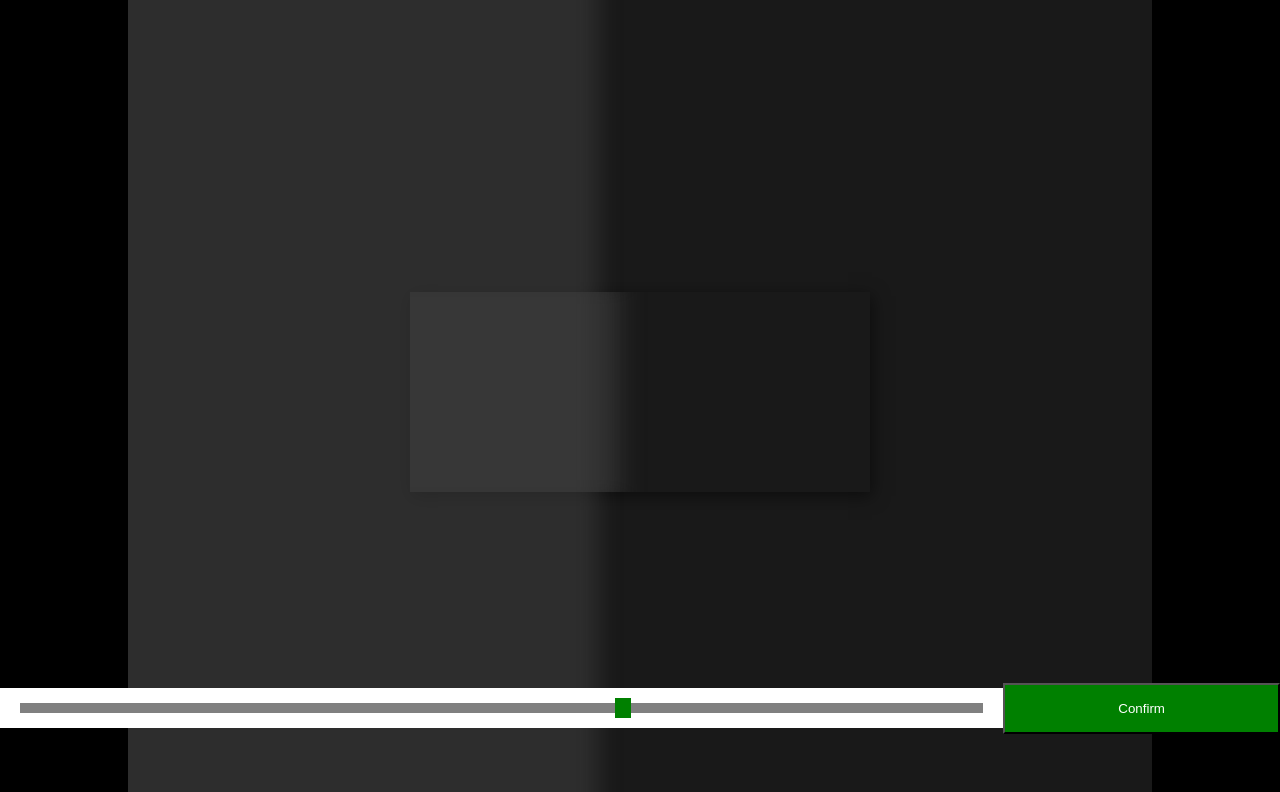
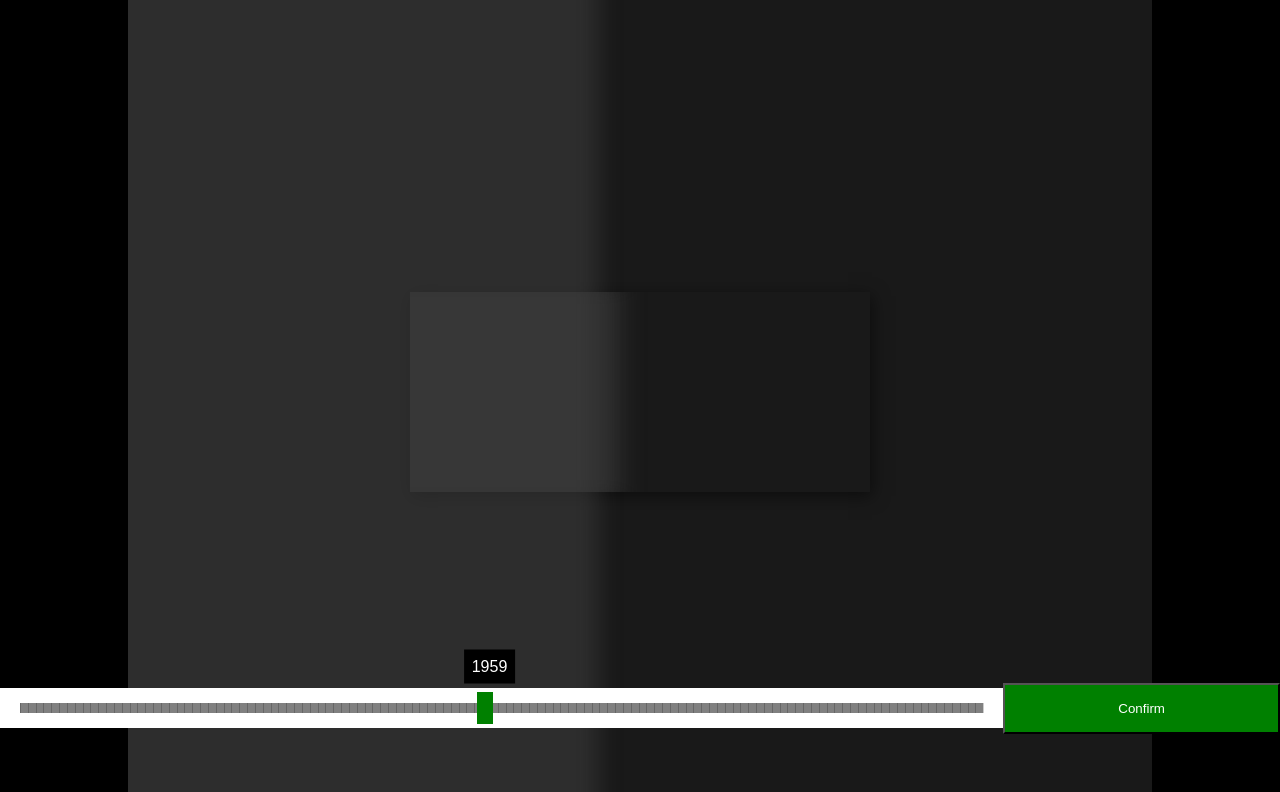
Before and after one commit to Toriality/chronotune-legacy, a website: page docs/index.html in a window 1280 px wide. Shown: the part 72-864 px from the top of the page. Drawn offline with Linux system fonts and the light colour scheme.

Commit message:
Create timeline slider logic

```diff
--- a/docs/index.html
+++ b/docs/index.html
@@ -22,5 +22,7 @@
         <button type="button" id="confirmButton">Confirm</button>
       </div>
     </div>
+
+    <script src="index.js"></script>
   </body>
 </html>
--- /dev/null
+++ b/docs/index.js
@@ -0,0 +1,68 @@
+// Slider functions
+const timeline = document.querySelector("#timeline");
+const slider = document.querySelector("#timelineSlider");
+let isDragging = false;
+let startOffset = 0;
+let startX = 0;
+
+const START_YEAR = 1900;
+const CURRENT_YEAR = new Date().getFullYear();
+const TOTAL_YEARS = CURRENT_YEAR - START_YEAR + 1;
+for (let i = 0; i < TOTAL_YEARS; i++) {
+  const year = document.createElement("div");
+  year.classList.add("year");
+  year.dataset.year = START_YEAR + i;
+  year.style.left = `${(i / (TOTAL_YEARS - 1)) * 100}%`;
+  timeline.appendChild(year);
+}
+
+const markers = document.querySelectorAll(".year");
+
+const yearDialog = document.createElement("div");
+yearDialog.classList.add("yearDialog");
+slider.appendChild(yearDialog);
+
+slider.addEventListener("mousedown", (e) => {
+  isDragging = true;
+  startX = e.clientX;
+  startOffset = slider.offsetLeft - timeline.offsetLeft;
+});
+
+document.addEventListener("mousemove", (e) => {
+  if (isDragging) {
+    let newPosition = startOffset + e.clientX - startX;
+    if (newPosition >= 0 && newPosition <= timeline.offsetWidth) {
+      slider.style.left = `${newPosition}px`;
+      updateYearDialog();
+    }
+  }
+});
+
+document.addEventListener("mouseup", () => {
+  isDragging = false;
+});
+
+updateYearDialog();
+
+function updateYearDialog() {
+  const sliderRect = slider.getBoundingClientRect();
+  const sliderX = sliderRect.x + sliderRect.width / 2;
+  let nearestYearMarker = null;
+  let nearestDistance = Infinity;
+
+  markers.forEach((marker) => {
+    const markerRect = marker.getBoundingClientRect();
+    const markerX = markerRect.x + markerRect.width / 2;
+    const distance = Math.abs(sliderX - markerX);
+
+    if (distance < nearestDistance) {
+      nearestYearMarker = marker;
+      nearestDistance = distance;
+    }
+  });
+
+  if (nearestYearMarker) {
+    yearDialog.innerText = nearestYearMarker.dataset.year;
+    slider.dataset.year = nearestYearMarker.dataset.year;
+  }
+}
--- a/docs/style.css
+++ b/docs/style.css
@@ -58,9 +58,10 @@ h1 {
 }
 
 #timeline {
+  position: relative;
   display: flex;
-  flex-direction: row;
   align-items: center;
+  justify-content: space-between;
   height: 10px;
   background-color: gray;
   margin: 20px;
@@ -68,12 +69,29 @@ h1 {
 }
 
 #timelineSlider {
+  z-index: 1;
   width: 16px;
-  height: 50%;
+  height: 32px;
   background-color: green;
   position: absolute;
   left: calc(50% - 25px);
   cursor: grab;
+}
+
+.year {
+  position: absolute;
+  height: 100%;
+  width: 1px;
+  background-color: rgba(0, 0, 0, 0.2);
+}
+
+.yearDialog {
+  user-select: none;
+  position: absolute;
+  transform: translate(-25%, -125%);
+  background-color: black;
+  color: white;
+  padding: 0.5rem;
 }
 
 #confirmButton {
```
